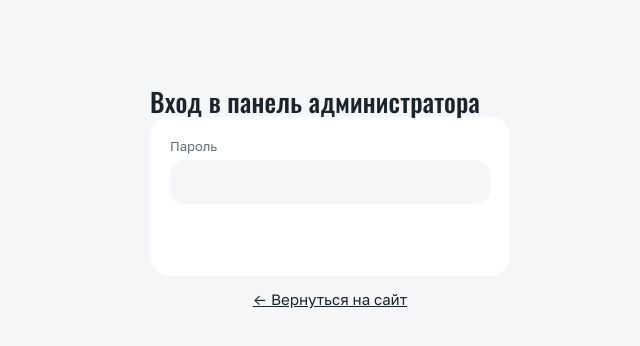
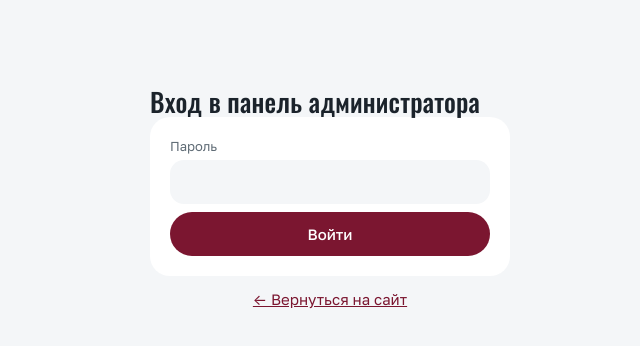
Before and after one commit to kennaiki/tsarskaya_demo, a plain HTML site: page admin.html in a window 1280 px wide. Shown: the whole page, without its empty margins (310-950 px from the left). Drawn offline with Linux system fonts and the light colour scheme.

Commit message:
Админка: видимая кнопка «Подтвердить» (цвет кнопки и текста)
Co-Authored-By: Claude Opus 5.5 <noreply@anthropic.com>

```diff
--- a/admin.html
+++ b/admin.html
@@ -14,7 +14,7 @@
 <link rel="icon" type="image/png" href="favicon.png">
 <link rel="stylesheet" href="fonts/fonts.css">
 <style>
-:root{--bg:#f4f6f8;--card:#ffffff;--ink:#1b232b;--muted:#5f6b75;--line:#e3e7eb;--line2:#d3d9df;--accent:undefined;--on-accent:#fff8e8;--red:#b23a2e;--ok:#2f7a3e;--warn:#8a6414}
+:root{--bg:#f4f6f8;--card:#ffffff;--ink:#1b232b;--muted:#5f6b75;--line:#e3e7eb;--line2:#d3d9df;--accent:#7b1630;--on-accent:#ffffff;--red:#b23a2e;--ok:#2f7a3e;--warn:#8a6414}
 *{box-sizing:border-box;margin:0}
 body{font-family:"Golos Text",system-ui,-apple-system,"Segoe UI",Roboto,sans-serif;background:var(--bg);color:var(--ink);line-height:1.5;font-size:15px;padding:24px 16px}
 a{color:var(--accent)}
@@ -107,7 +107,7 @@ button:hover,a.btnlink:hover{background:var(--deep)}
 .card button,.card a.btnlink{background:var(--deep)}
 .card button:hover{background:#dde2e8}
 button.primary,.card button.primary{background:var(--accent);color:#fff}
-button.primary:hover,.card button.primary:hover{background:#5f0f24}
+button.primary:hover,.card button.primary:hover{background:color-mix(in srgb,#7b1630 85%,#000)}
 button.danger,.card button.danger{background:#fbe8e6;color:var(--red);border:0}
 button.danger:hover,.card button.danger:hover{background:#f6d5d1}
 .tabs button,.stabs button{background:transparent;transition:none}
```
